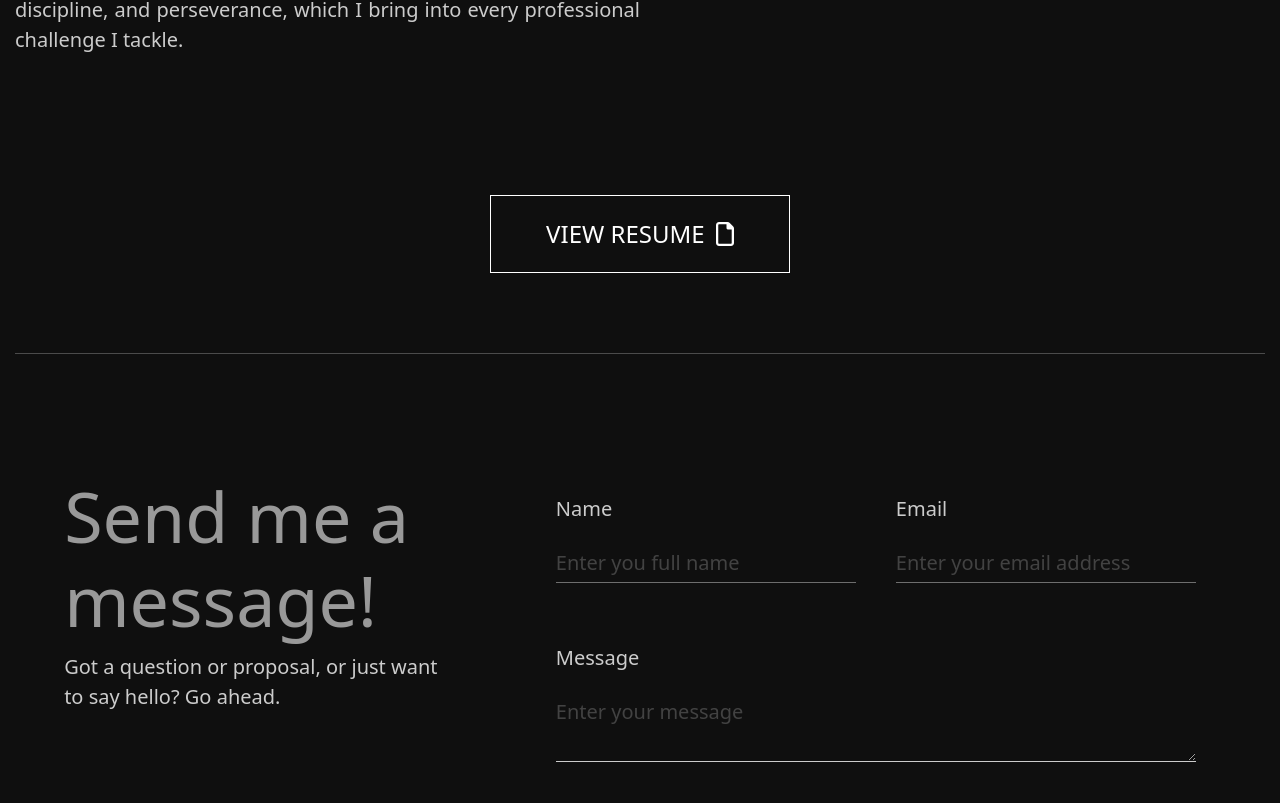
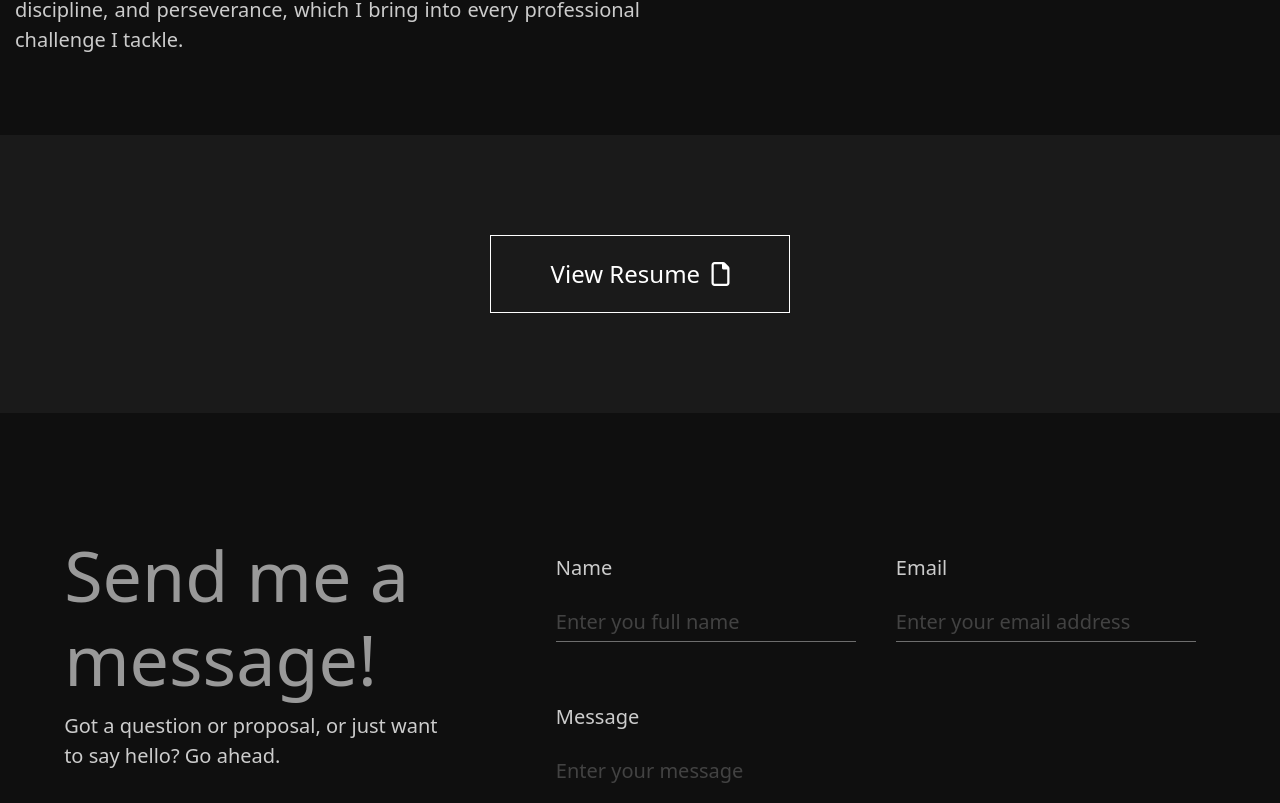
Before and after one commit to rohitashtekar/portfolio, a React (Vite) app in the folder Portfolio/: page /about in a window 1280 px wide. Shown: the part 1117-1920 px from the top of the page. Built offline with nearby package versions, Linux system fonts and the light colour scheme.

Commit message:
UPDATE: button outlines, styles, dark/light theme

```diff
--- a/Portfolio/src/components/Resume.jsx
+++ b/Portfolio/src/components/Resume.jsx
@@ -15,8 +15,8 @@ const Resume = () => {
                 <div className="resume">
                     <div className="res-left col-6">
                         <div className="box">
-                            <button className="btn btn-outline-dark box-btn me-0" onClick={ navigatePageBack }><i className="fa-solid fa-backward"></i> BACK </button>
-                            <a className="btn btn-outline-dark box-btn" href={ RAres } target="_blank"><i className="fa-solid fa-download"> DOWNLOAD </i></a>
+                            <button className="btn btn-dark box-btn me-0" onClick={ navigatePageBack }><i className="fa-solid fa-backward"></i> BACK </button>
+                            <a className="btn btn-dark box-btn" href={ RAres } target="_blank"><i className="fa-solid fa-download"> DOWNLOAD </i></a>
                             <Link to="https://www.linkedin.com/in/rohit-ashtekar-140536125" target="_blank"><i className="fa-brands fa-linkedin fa-2xl text-dark"></i></Link>
                         </div>
                         <div className="left-inner">
--- a/Portfolio/src/components/Work.jsx
+++ b/Portfolio/src/components/Work.jsx
@@ -27,7 +27,7 @@ const Work = () => {
                         <textarea type="textarea" id="form-ta" placeholder="Enter your message" required={true} />
                     </div>
                     <div className="btn-cont">
-                        <button type="submit" className="btn btn-outline-light my-3 px-3">Submit</button>
+                        <button type="submit" className="btn my-3">Shoot <i className="bi bi-arrow-right ps-2"></i></button>
                     </div>
                 </form>
             </section>
--- a/Portfolio/src/pages/About.jsx
+++ b/Portfolio/src/pages/About.jsx
@@ -30,21 +30,22 @@ const About = () => {
             <img className="about-img" src={abtImg} alt="A picture of Rohit Ashtekar" />
           </div>
         </div>
-        <Link to="/resume">
-        <div className="btn-cont">
-          <button className="btn btn-outline-light my-5 abt-btn">
-            VIEW RESUME <i className="fa-regular fa-file ms-1"></i>
-          </button>
-        </div>
-        </Link>
         {/* <div className="btn-container">
           <button className="btn btn-outline-warning p-3">
-            DOWNLOAD CV <svg viewBox="0 13 60 47.997" height="28" width="28" xmlns="http://www.w3.org/2000/svg"><path d="M29.283 12.19a19.624 19.624 0 015.434 0 2 2 0 00.567-3.959 23.75 23.75 0 00-6.566 0 2 2 0 00.565 3.959z"></path><path d="M42.91 10.619a2 2 0 00-1.82 3.561C47.819 17.621 52 24.449 52 32c0 11.028-8.972 20-20 20s-20-8.972-20-20c0-7.551 4.181-14.379 10.911-17.819a2 2 0 00-1.821-3.561C13.016 14.747 8 22.939 8 32c0 13.233 10.766 24 24 24 13.233 0 24-10.767 24-24 0-9.061-5.016-17.253-13.09-21.381z"></path><path d="M22.586 36.586a2 2 0 000 2.828l8 8c.39.391.902.586 1.414.586s1.023-.195 1.414-.586l8-8a2 2 0 10-2.828-2.828L34 41.172V18a2 2 0 00-4 0v23.172l-4.586-4.586a2 2 0 00-2.828 0z"></path></svg>
+          DOWNLOAD CV <svg viewBox="0 13 60 47.997" height="28" width="28" xmlns="http://www.w3.org/2000/svg"><path d="M29.283 12.19a19.624 19.624 0 015.434 0 2 2 0 00.567-3.959 23.75 23.75 0 00-6.566 0 2 2 0 00.565 3.959z"></path><path d="M42.91 10.619a2 2 0 00-1.82 3.561C47.819 17.621 52 24.449 52 32c0 11.028-8.972 20-20 20s-20-8.972-20-20c0-7.551 4.181-14.379 10.911-17.819a2 2 0 00-1.821-3.561C13.016 14.747 8 22.939 8 32c0 13.233 10.766 24 24 24 13.233 0 24-10.767 24-24 0-9.061-5.016-17.253-13.09-21.381z"></path><path d="M22.586 36.586a2 2 0 000 2.828l8 8c.39.391.902.586 1.414.586s1.023-.195 1.414-.586l8-8a2 2 0 10-2.828-2.828L34 41.172V18a2 2 0 00-4 0v23.172l-4.586-4.586a2 2 0 00-2.828 0z"></path></svg>
           </button>
-        </div> */}
-        <hr />
+          </div> */}
       </section>
-      <Contact />
+          <Link to="/resume">
+          <div className="abt-btn-cont">
+            <button className="btn my-5 abt-btn">
+              View Resume <i className="fa-regular fa-file ms-1"></i>
+            </button>
+          </div>
+          </Link>
+      <section>
+        <Contact />
+      </section>
     </>
   )
 }
```
Also changed, not shown: Portfolio/src/pages/Home.jsx (+4 -4 lines).
